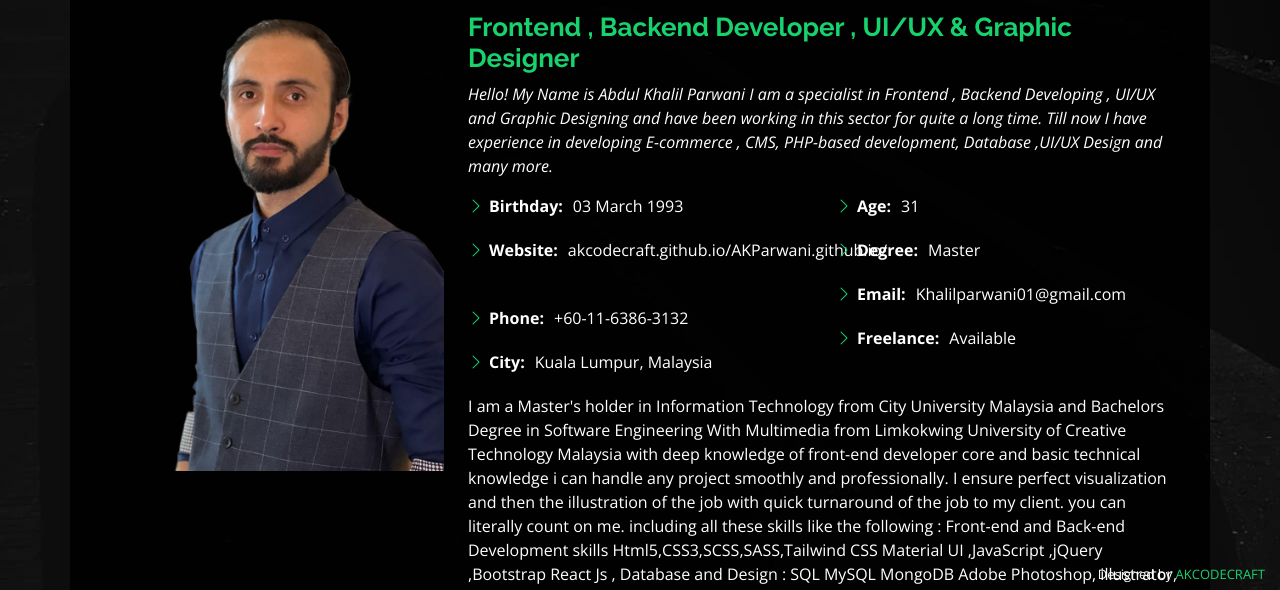
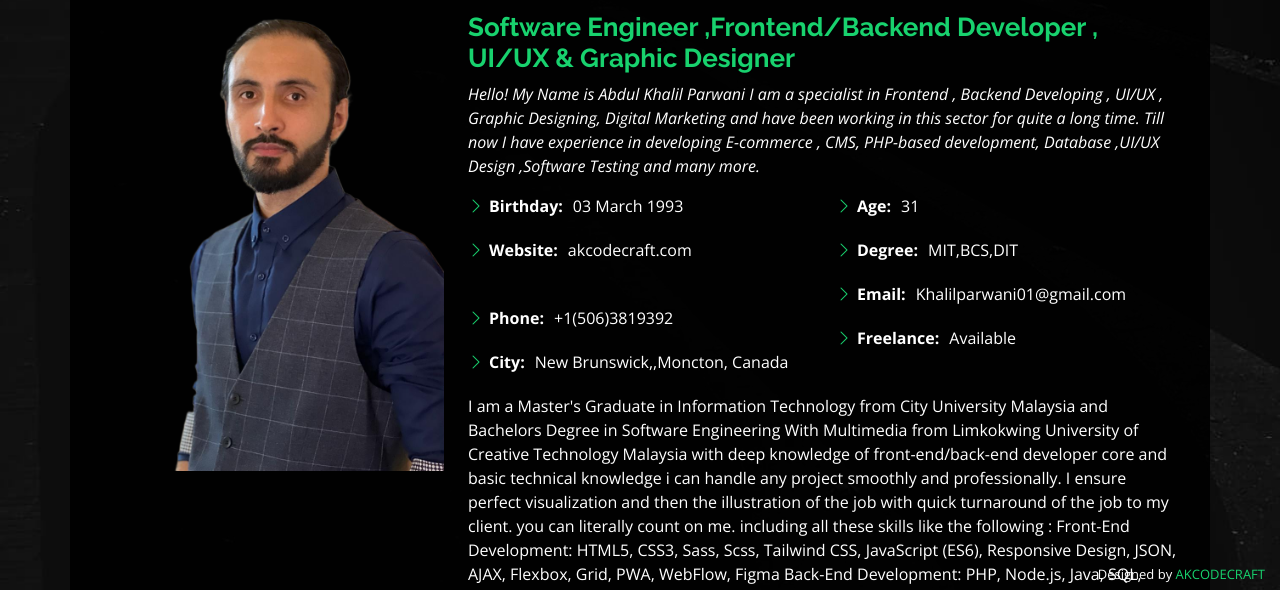
Before and after one commit to AKCODECRAFT/AKParwani.github.io, a plain HTML site: page index.html in a window 1280 px wide. Both pictures are taken after a click on the link "About". Shown: the part 201-791 px from the top of the page. Drawn offline with nearby package versions, Linux system fonts and the light colour scheme.

Commit message:
edit skills

```diff
--- a/index.html
+++ b/index.html
@@ -61,7 +61,7 @@
         <a href="#" class="twitter"><i class="bi bi-twitter"></i></a>
         <a href="https://www.facebook.com/ahmadkhalil.ahmadi" class="facebook"><i class="bi bi-facebook"></i></a>
               <a href="#" class="instagram"><i class="bi bi-instagram"></i></a>
-              <a href=" #ahmadkhalilahmadi" class="google-plus"><i class="bi bi-skype"></i></a>
+              <!-- <a href=" #ahmadkhalilahmadi" class="google-plus"><i class="bi bi-skype"></i></a> -->
               <a href="https://www.linkedin.com/in/abdul-khalil-parwani/" class="linkedin"><i class="bi bi-linkedin"></i></a>
       </div>
 
@@ -84,35 +84,39 @@
           <img src="assets/img/me.png" class="img-fluid" alt="">
         </div>
         <div class="col-lg-8 pt-4 pt-lg-0 content" data-aos="fade-left">
-          <h3>Frontend , Backend Developer , UI/UX &amp; Graphic Designer</h3>
+          <h3>Software Engineer ,Frontend/Backend Developer , UI/UX &amp; Graphic Designer</h3>
           <p class="fst-italic">
-            Hello! My Name is Abdul Khalil Parwani I am a specialist in Frontend , Backend Developing , UI/UX and Graphic Designing and have been working in this sector for quite a long time. Till now I have experience in developing E-commerce , CMS, PHP-based development,  Database ,UI/UX Design  and many more.
+            Hello! My Name is Abdul Khalil Parwani I am a specialist in Frontend , Backend Developing , UI/UX , Graphic Designing, Digital Marketing  and have been working in this sector for quite a long time. Till now I have experience in developing E-commerce , CMS, PHP-based development,  Database ,UI/UX Design ,Software Testing and many more.
           </p>
           <div class="row">
             <div class="col-lg-6">
               <ul>
                 <li><i class="bi bi-chevron-right"></i> <strong>Birthday:</strong> <span>03 March 1993</span></li>
-                <li><i class="bi bi-chevron-right"></i> <strong>Website:</strong> <span>akcodecraft.github.io/AKParwani.github.io/</span></li> &nbsp;
-                <li><i class="bi bi-chevron-right"></i> <strong>Phone:</strong> <span>+60-11-6386-3132</span></li>
-                <li><i class="bi bi-chevron-right"></i> <strong>City:</strong> <span>Kuala Lumpur, Malaysia</span></li>
+                <li><i class="bi bi-chevron-right"></i> <strong>Website:</strong> <span>akcodecraft.com</span></li> &nbsp;
+                <li><i class="bi bi-chevron-right"></i> <strong>Phone:</strong> <span>+1(506)3819392</span></li>
+                <li><i class="bi bi-chevron-right"></i> <strong>City:</strong> <span>New Brunswick,,Moncton, Canada</span></li>
               </ul>
             </div>
             <div class="col-lg-6">
               <ul>
                 <li><i class="bi bi-chevron-right"></i> <strong>Age:</strong> <span>31</span></li>
-                <li><i class="bi bi-chevron-right"></i> <strong>Degree:</strong> <span>Master</span></li>
+                <li><i class="bi bi-chevron-right"></i> <strong>Degree:</strong> <span>MIT,BCS,DIT</span></li>
                 <li><i class="bi bi-chevron-right"></i> <strong>Email:</strong> <span>Khalilparwani01@gmail.com</span></li>
                 <li><i class="bi bi-chevron-right"></i> <strong>Freelance:</strong> <span>Available</span></li>
               </ul>
             </div>
           </div>
           <p>
-            I am a Master's holder in Information Technology from City University Malaysia and Bachelors Degree in Software Engineering With Multimedia from  Limkokwing University of Creative Technology Malaysia with deep knowledge of front-end developer core and basic technical knowledge i can handle any project smoothly and professionally.
+            I am a Master's Graduate in Information Technology from City University Malaysia and Bachelors Degree in Software Engineering With Multimedia from  Limkokwing University of Creative Technology Malaysia with deep knowledge of front-end/back-end developer core and basic technical knowledge i can handle any project smoothly and professionally.
             I ensure perfect visualization and then the illustration of the job with quick turnaround of the job to my client. you can literally count on me. including all these skills like the following :
-            Front-end and Back-end  Development skills Html5,CSS3,SCSS,SASS,Tailwind CSS Material UI ,JavaScript ,jQuery ,Bootstrap React Js ,
-            Database and Design : SQL MySQL MongoDB
-            Adobe Photoshop, illustrator, Primer Coral draw
-            Mobile Development React native, Android Flutter FlutterFlow
+            Front-End Development: HTML5, CSS3, Sass, Scss, Tailwind CSS, JavaScript (ES6), Responsive Design, JSON, AJAX, Flexbox, Grid, PWA, WebFlow, Figma
+            Back-End Development: PHP, Node.js, Java, SQL, MySQL, MySQLi, Laravel
+            Frameworks & Libraries: React.js, Redux, React Router, jQuery, Bootstrap, Materialize CSS, Material UI, Flutter, FlutterFlow
+            Software Testing: Manual Testing, Static Testing, Dynamic Testing, White Box Testing, Black Box Testing, Unit Testing, Integration Testing, System Testing, User Interface Testing, Functional and Non-Functional Testing, SDLC Models, Agile Scrum,Jira
+            Multimedia & Design: Adobe Photoshop, Illustrator, XD, CorelDRAW, Premiere
+            Package Managers: Npm, Yarn, Composer, Pip
+Additional Skills: Networking, Hardware Engineering, Operating Systems (Windows & Mac), Microsoft Office, Photography
+
           </p>
         </div>
       </div>
```
Also changed, not shown: 2 other files.
